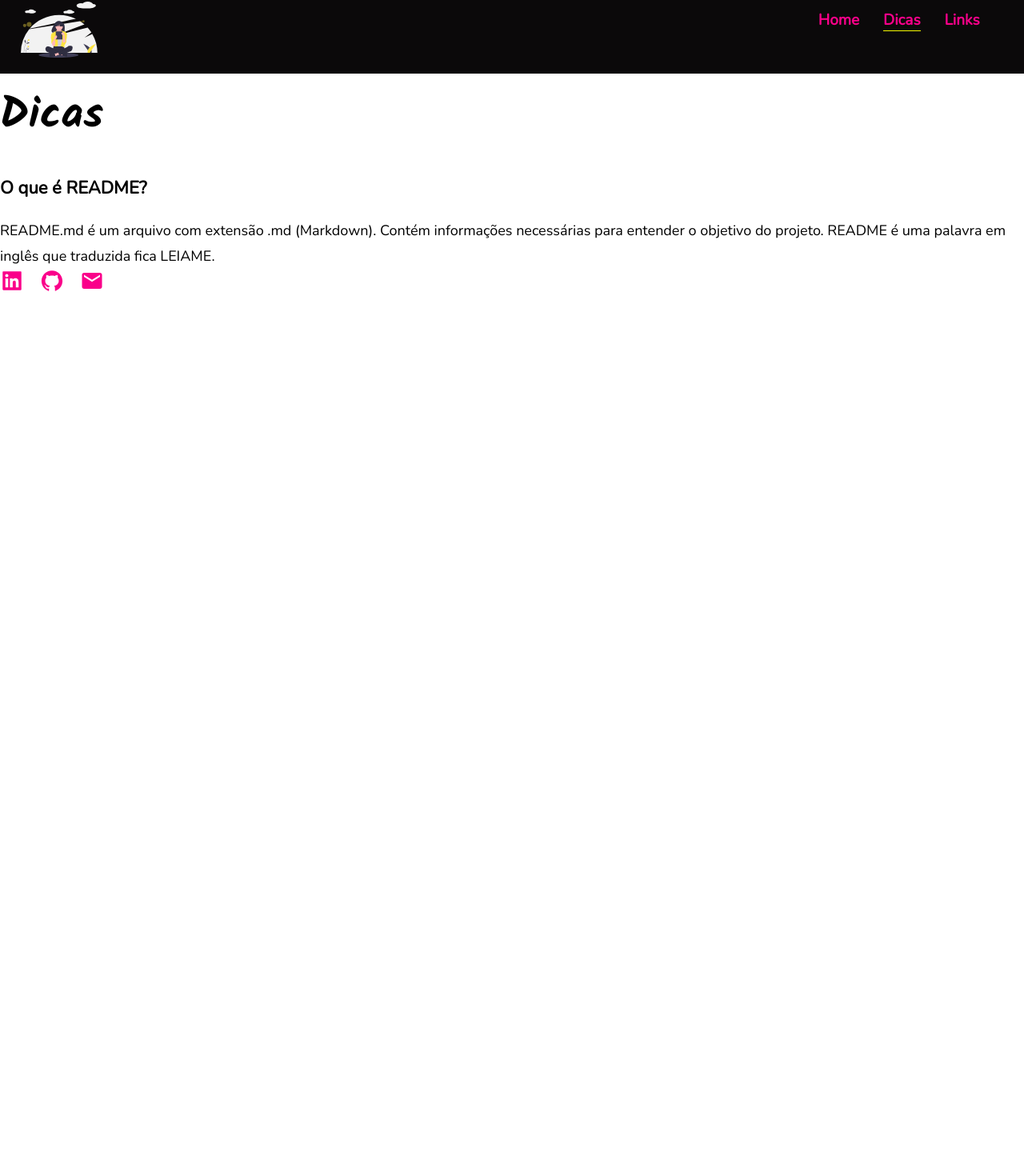
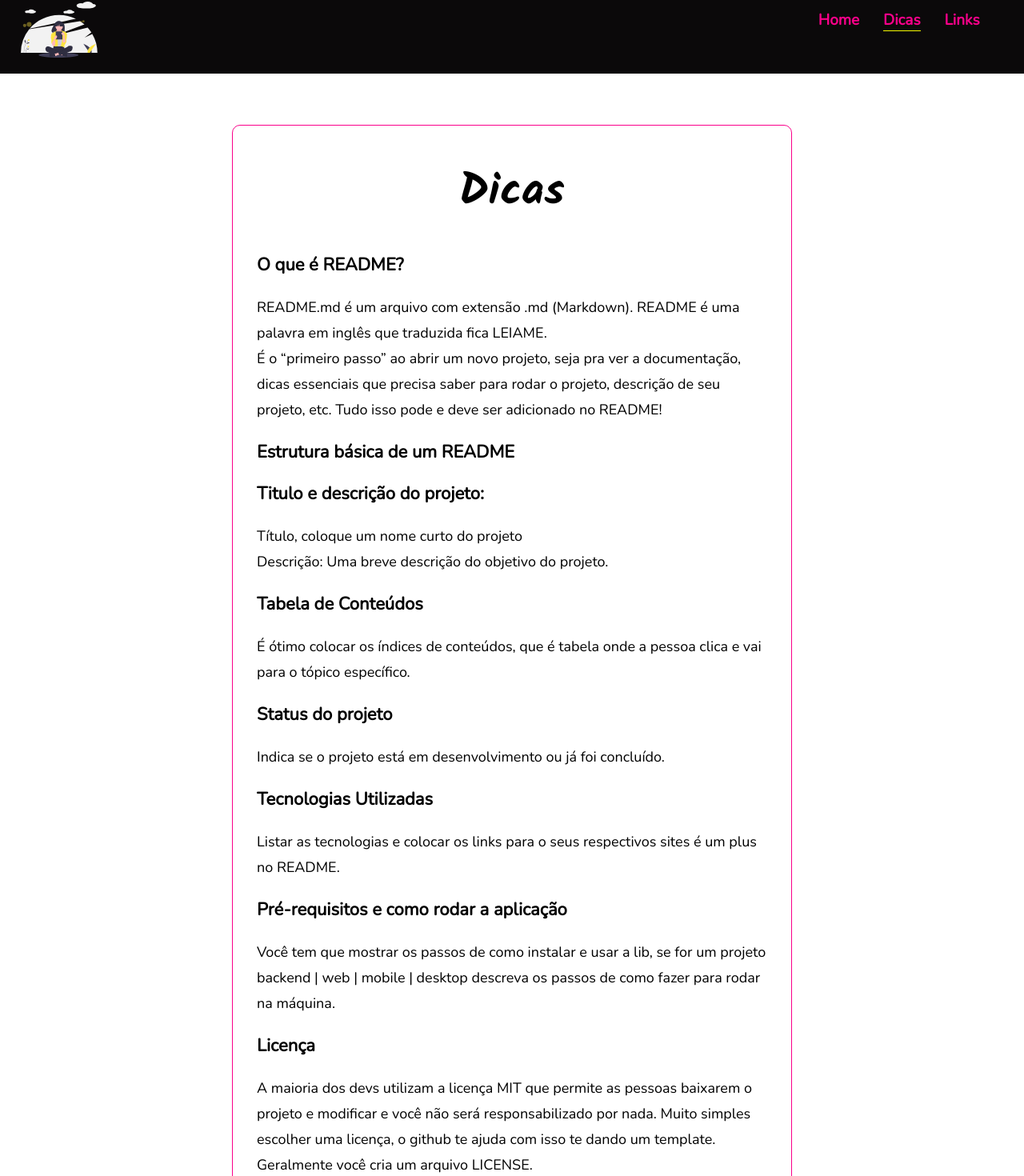
Before and after one commit to LarisseLima/hello-readme, a React (Create React App) app: page /tips in a window 1280 px wide. Shown: the part 18-1488 px from the top of the page at 80% size. Before the commit the page ends 800 px from the top, so only its background shows below. Built offline with nearby package versions, Linux system fonts and the light colour scheme.

Commit message:
Adiciona conteúdo de Dicas

```diff
--- a/src/Pages/Tips.jsx
+++ b/src/Pages/Tips.jsx
@@ -2,7 +2,6 @@ import React from 'react';
 import Sidebar from '../Components/Sidebar';
 import Footer from '../Components/Footer/Footer';
 import PageTitle from '../Components/PageTitle/PageTitle';
-import { Link } from 'react-router-dom';
 import '../Styles/Pages/tips.css';
 
 export default function Tips() {
@@ -14,7 +13,30 @@ export default function Tips() {
           pageTitle='Dicas'
         />
         <h3>O que é README?</h3>
-                <p>README.md é um arquivo com extensão .md (Markdown). Contém informações necessárias para entender o objetivo do projeto. README é uma palavra em inglês que traduzida fica LEIAME.</p>
+        <p>README.md é um arquivo com extensão .md (Markdown). README é uma palavra em inglês que traduzida fica LEIAME.</p>
+        <p>É o “primeiro passo” ao abrir um novo projeto, seja pra ver a documentação, dicas essenciais que precisa saber para rodar o projeto, descrição de seu projeto, etc. Tudo isso pode e deve ser adicionado no README!</p>
+
+        <h3>Estrutura básica de um README</h3>
+        <h3> Titulo e descrição do projeto:</h3>
+        <p>Título, coloque um  nome curto do projeto <br></br>
+          Descrição: Uma breve descrição do objetivo do projeto.</p>
+
+        <h3>Tabela de Conteúdos</h3>
+        <p>É ótimo colocar os índices de conteúdos, que é tabela onde a pessoa clica e vai para o tópico específico.</p>
+
+        <h3>Status do projeto</h3>
+        <p>Indica se o projeto está em desenvolvimento ou já foi concluído.</p>
+
+        <h3>Tecnologias Utilizadas</h3>
+        <p>Listar as tecnologias e colocar os links para o seus respectivos sites é um plus no README.</p>
+
+        <h3>Pré-requisitos e como rodar a aplicação</h3>
+        <p>Você tem que mostrar os passos de como instalar e usar a lib, se for um projeto backend | web | mobile | desktop descreva os passos de como fazer para rodar na máquina.</p>
+
+        <h3>Licença</h3>
+        <p>A maioria dos devs utilizam a licença MIT que permite as pessoas baixarem o projeto e modificar e você não será responsabilizado por nada.
+        Muito simples escolher uma licença, o github te ajuda com isso te dando um template.
+        Geralmente você cria um arquivo LICENSE.</p>
 
 
       </div>
--- a/src/Styles/Components/pagetitle.css
+++ b/src/Styles/Components/pagetitle.css
@@ -3,6 +3,7 @@
 h1 {
     padding: 10px 0;
     font-family: 'Kalam', cursive;
-    font-size: 54px;
+    font-size: 55px;
     width:100%;
+    text-align: center;
 }
--- a/src/Styles/Pages/tips.css
+++ b/src/Styles/Pages/tips.css
@@ -0,0 +1,7 @@
+.tips-page-header {
+    width: 700px;
+    margin: 64px auto;
+    border: 1px solid  #fa008a;
+    border-radius: 10px;
+    padding: 30px ;
+}
```
Also changed, not shown: src/assets/logo-nav.png (deleted). Lines whose indentation alone changed are shown as unchanged.
